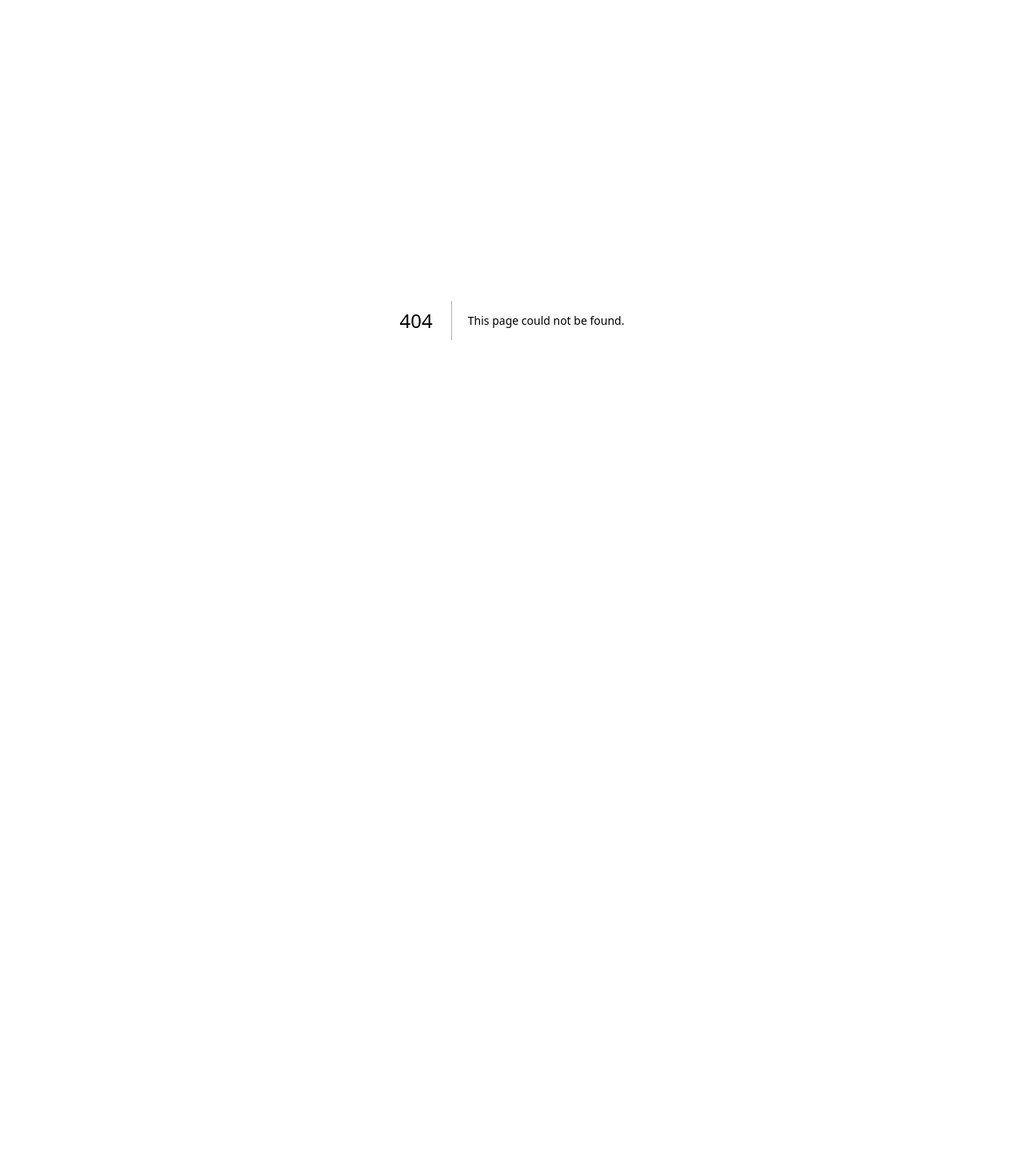
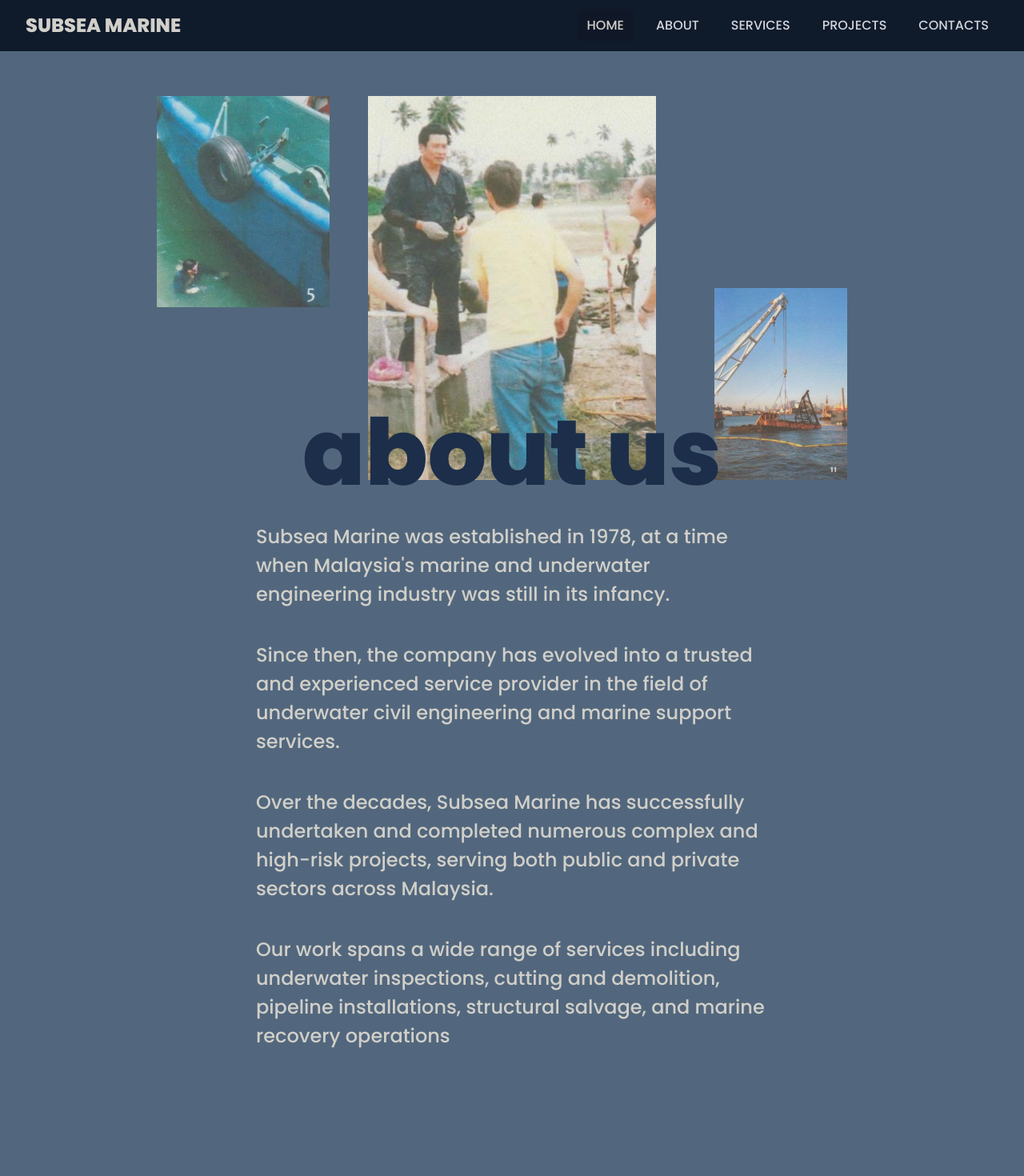
Before and after one commit to pwkoon/subsea-marine, a Next.js app: page /about in a window 1280 px wide. Before the commit this address had no page. Shown: the top 1470 px of the page at 80% size. Before the commit the page ends 800 px from the top, so only its background shows below. Built offline with nearby package versions, Linux system fonts and the light colour scheme.

Commit message:
creating about page

```diff
--- /dev/null
+++ b/app/(home)/page.tsx
@@ -0,0 +1,11 @@
+"use client"
+
+import Homepage from '@/components/Homepage';
+
+function page() {
+  return (
+      <Homepage />
+  );
+}
+
+export default page
--- /dev/null
+++ b/app/(site)/about/page.tsx
@@ -0,0 +1,47 @@
+import Image from "next/image";
+
+function About() {
+  return (
+    <>
+      <div className="bg-mediumBlue">
+        <div className="flex items-center py-30 justify-center">
+          {/* This is section of the top photo */}
+          <div className="grid grid-cols-4 gap-2">
+            <div className="w-54 h-77">
+              <Image src="/images/subsea5.png" width={300} height={300} alt="Subsea5" />
+            </div>
+            <div className="relative w-90 h-120 col-span-2 mx-auto">
+              <Image src="/images/subsea7.png" fill className="object-cover" alt="Subsea7" />
+            </div>
+            <div className="relative top-60 w-54 h-60">
+              <Image src="/images/subsea10.png" fill className="object-contain" alt="Subsea10" />
+            </div>
+          </div>
+        </div>
+        <div className="relative bottom-60">
+          <p className="text-[clamp(3rem,9vw,10rem)] font-extrabold text-darkBlue text-center">
+            about us
+          </p>
+          <p className="mx-auto w-1/2 text-yellow font-normal text-[clamp(0.9rem,2vw,1.5rem)] pb-10">
+            Subsea Marine was established in 1978, at a time when Malaysia&apos;s marine and
+            underwater engineering industry was still in its infancy.
+          </p>
+          <p className="mx-auto w-1/2 text-yellow font-normal text-[clamp(0.9rem,2vw,1.5rem)] pb-10">
+            Since then, the company has evolved into a trusted and experienced service provider in
+            the field of underwater civil engineering and marine support services.
+          </p>
+          <p className="mx-auto w-1/2 text-yellow font-normal text-[clamp(0.9rem,2vw,1.5rem)] pb-10">
+            Over the decades, Subsea Marine has successfully undertaken and completed numerous
+            complex and high-risk projects, serving both public and private sectors across Malaysia.
+          </p>
+          <p className="mx-auto w-1/2 text-yellow font-normal text-[clamp(0.9rem,2vw,1.5rem)] pb-10">
+            Our work spans a wide range of services including underwater inspections, cutting and
+            demolition, pipeline installations, structural salvage, and marine recovery operations
+          </p>
+        </div>
+      </div>
+    </>
+  );
+}
+
+export default About
--- /dev/null
+++ b/app/(site)/layout.tsx
@@ -0,0 +1,10 @@
+import Navbar from '@/components/Navbar';
+
+export default function SiteLayout({ children }: { children: React.ReactNode }) {
+  return (
+    <>
+      <Navbar show={true} />
+      {children}
+    </>
+  );
+}
--- a/app/globals.css
+++ b/app/globals.css
@@ -10,6 +10,7 @@
   --color-lightBlue: #BDC4D4;
   --color-yellow: #D1CFC9;
   --color-darkGrey: #0F1A2B;
+  --color-darkBrown: #2D2929;
   --text-shadow-xl: 0 5px 8px #D1CFC9;
 }
 
@@ -82,5 +83,5 @@
 
 /* Scroll items */
 .scroll-item {
-  @apply min-w-30 sm:min-w-40 md:min-w-50 h-20 sm:h-75 rounded-xl bg-neutral-800 text-white flex items-center justify-center text-sm sm:text-base shrink-0 cursor-grab sm:cursor-auto;
+  @apply min-w-30 sm:min-w-40 md:min-w-50 h-20 sm:h-50 rounded-xl bg-neutral-800 text-white flex items-center justify-center text-sm sm:text-base shrink-0 cursor-grab sm:cursor-auto;
 }
--- a/app/layout.tsx
+++ b/app/layout.tsx
@@ -1,6 +1,8 @@
 import type { Metadata } from "next";
 import { Poppins } from 'next/font/google';
 import "./globals.css";
+import Navbar from '@/components/Navbar';
+import Footer from '@/components/Footer';
 
 const poppins = Poppins({
   subsets: ['latin'],
@@ -23,6 +25,7 @@
     <html lang="en" className={`${poppins.className} h-full w-full`} suppressHydrationWarning>
       <body>
         <main className="min-h-screen w-full">{children}</main>
+        <Footer />
       </body>
     </html>
   );
--- a/app/page.tsx
+++ /dev/null
@@ -1,13 +0,0 @@
-'use client';
-
-import Footer from '@/components/Footer';
-import Homepage from '@/components/Homepage';
-
-export default function Home() {
-  return (
-    <>
-      <Homepage />
-      <Footer />
-    </>
-  );
-}
--- a/components/Clients.tsx
+++ b/components/Clients.tsx
@@ -5,8 +5,8 @@
 
 export default function Clients() {
   return (
-    <section className="relative">
-      <div className="bg-[url('/images/homepage3.jpg')] bg-cover bg-center min-h-[clamp(32rem,96vh,72rem)] flex flex-col items-center justify-center">
+    <section className="relative overflow-hidden">
+      <div className="bg-[url('/images/homepage3.jpg')] bg-cover bg-center min-h-[clamp(32rem,96vh,72rem)] flex flex-col items-center justify-center gap-[clamp(1.5rem,5vw,3rem)]">
         <div>
           <p className="text-[clamp(2rem,4vw,5rem)] text-yellow font-extrabold">OUR CLIENTS</p>
         </div>
--- a/components/Footer.tsx
+++ b/components/Footer.tsx
@@ -4,11 +4,12 @@
 
 export default function Footer() {
   return (
+    <>
       <div
         className="
     @container
     bg-yellow
-    p-4 @[1000px]:p-10
+    p-4 @[1000px]:p-20
     items-start
     text-center
   "
@@ -55,5 +56,11 @@
           </div>
         </div>
       </div>
+      <div className="bg-darkBrown">
+        <p className="text-center text-white text-[clamp(0.75rem,2vw,1.5rem)] p-[clamp(0.5rem,4vw,0.75rem)]">
+          © 2026 SUBSEA Marine Engineering (M) Sdn. Bhd.
+        </p>
+      </div>
+    </>
   );
 }
--- a/components/Homepage.tsx
+++ b/components/Homepage.tsx
@@ -1,13 +1,12 @@
-"use clients"
+'use client';
 
-import { useEffect, useRef, useState } from 'react'
-import Banner from './Banner'
-import Services from './Services'
-import Navbar from './Navbar'
-import Clients from './Clients'
+import { useEffect, useRef, useState } from 'react';
+import Banner from './Banner';
+import Services from './Services';
+import Navbar from './Navbar';
+import Clients from './Clients';
 
 function Homepage() {
-
   const triggerRef = useRef(null);
   const [showNav, setShowNav] = useState(false);
 
@@ -29,4 +28,4 @@
   );
 }
 
-export default Homepage
+export default Homepage;
--- a/components/Navbar.tsx
+++ b/components/Navbar.tsx
@@ -2,7 +2,7 @@
 import { Bars3Icon, XMarkIcon } from '@heroicons/react/24/outline';
 
 const navigation = [
-  { name: 'HOME', href: '#', current: true },
+  { name: 'HOME', href: '/', current: true },
   { name: 'ABOUT', href: 'about', current: false },
   { name: 'SERVICES', href: 'services', current: false },
   { name: 'PROJECTS', href: 'projects', current: false },
--- a/components/Services.tsx
+++ b/components/Services.tsx
@@ -23,11 +23,12 @@
           <p className="text-[clamp(2rem,4vw,5rem)] text-darkBlue font-extrabold">OUR SERVICES</p>
           <div className="grid md:grid-cols-2 lg:grid-cols-4 gap-8">
             {servicesData.map((service, index) => (
-              <>
-                <div className="group relative w-56 h-84 overflow-hidden rounded-xl">
+              <div
+                key={index}
+                className="group relative w-56 h-44 md:h-84 overflow-hidden rounded-xl"
+              >
                 {/* Background image */}
                 <div
-                    key={index}
                   className="
                       absolute inset-0
                       bg-cover bg-bottom
@@ -43,7 +44,7 @@
                 {/* Text overlay */}
                 <p
                   className="
-                  w-full relative top-30
+                  w-full h-full flex items-center justify-center relative
                   p-4
                   text-xl font-bold text-yellow
                 "
@@ -51,7 +52,6 @@
                   {service.title}
                 </p>
               </div>
-              </>
             ))}
           </div>
         </div>
```
Also changed, not shown: 1 other file (tests, documents, lock files or other folders). Lines whose indentation alone changed are shown as unchanged.
